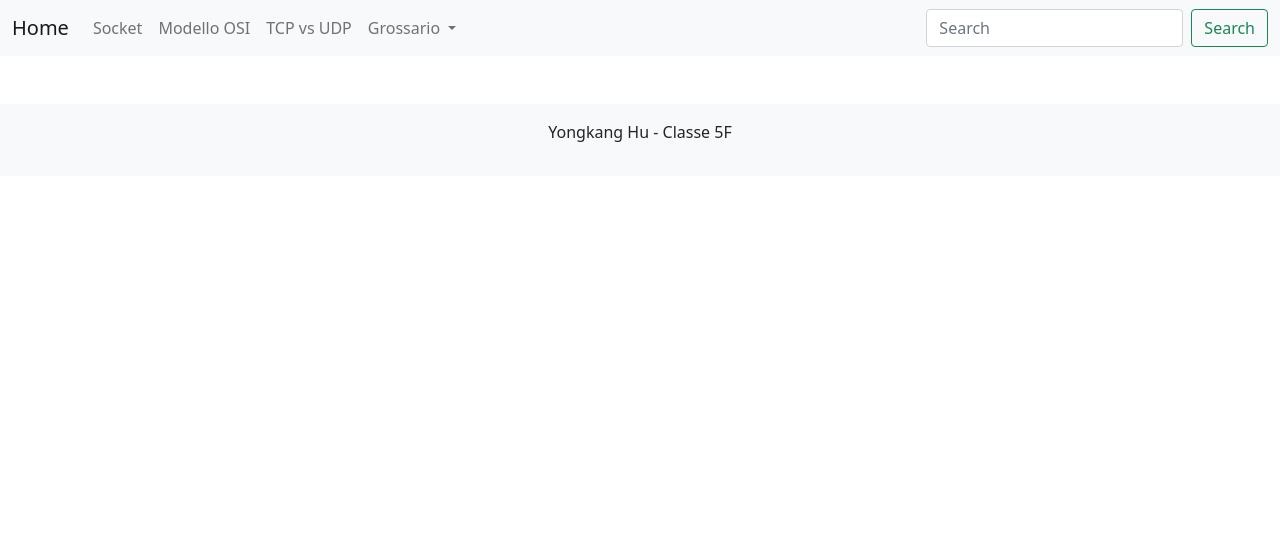
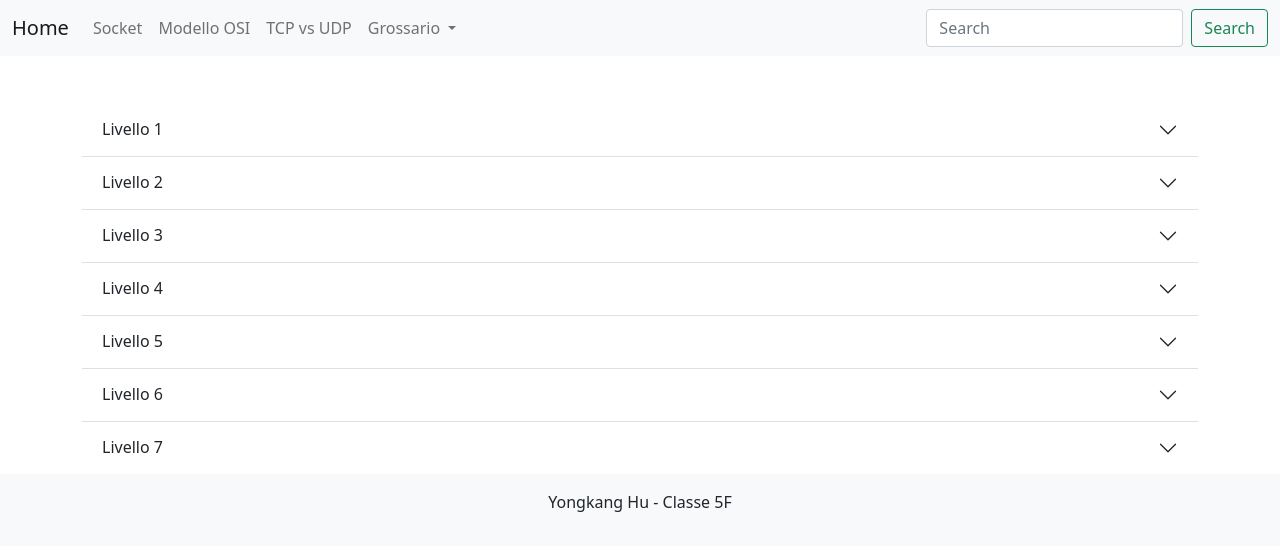
Before and after one commit to yongkang49/Scuola, a plain HTML site: page 5F/Progetto Bootstrap 5/osi.html in a window 1280 px wide. Drawn offline with nearby package versions, Linux system fonts and the light colour scheme.

Commit message:
aggiunto accordion

```diff
--- a/5F/Progetto Bootstrap 5/osi.html
+++ b/5F/Progetto Bootstrap 5/osi.html
@@ -51,12 +51,99 @@
     </nav>
 
     <div class="container mt-5">
-
+        <div class="accordion accordion-flush" id="accordionFlushExample">
+            <div class="accordion-item">
+                <h2 class="accordion-header" id="flush-headingOne">
+                    <button class="accordion-button collapsed" type="button" data-bs-toggle="collapse"
+                        data-bs-target="#flush-collapseOne" aria-expanded="false" aria-controls="flush-collapseOne">
+                        Livello 1
+                    </button>
+                </h2>
+                <div id="flush-collapseOne" class="accordion-collapse collapse" aria-labelledby="flush-headingOne"
+                    data-bs-parent="#accordionFlushExample">
+                    <div class="accordion-body">...</div>
+                </div>
+            </div>
+            <div class="accordion-item">
+                <h2 class="accordion-header" id="flush-headingTwo">
+                    <button class="accordion-button collapsed" type="button" data-bs-toggle="collapse"
+                        data-bs-target="#flush-collapseTwo" aria-expanded="false" aria-controls="flush-collapseTwo">
+                        Livello 2
+                    </button>
+                </h2>
+                <div id="flush-collapseTwo" class="accordion-collapse collapse" aria-labelledby="flush-headingTwo"
+                    data-bs-parent="#accordionFlushExample">
+                    <div class="accordion-body">...</div>
+                </div>
+            </div>
+            <div class="accordion-item">
+                <h2 class="accordion-header" id="flush-headingThree">
+                    <button class="accordion-button collapsed" type="button" data-bs-toggle="collapse"
+                        data-bs-target="#flush-collapseThree" aria-expanded="false" aria-controls="flush-collapseThree">
+                        Livello 3
+                    </button>
+                </h2>
+                <div id="flush-collapseThree" class="accordion-collapse collapse" aria-labelledby="flush-headingThree"
+                    data-bs-parent="#accordionFlushExample">
+                    <div class="accordion-body">...</div>
+                </div>
+            </div>
+            <div class="accordion-item">
+                <h2 class="accordion-header" id="flush-headingThree">
+                    <button class="accordion-button collapsed" type="button" data-bs-toggle="collapse"
+                        data-bs-target="#flush-collapseThree" aria-expanded="false" aria-controls="flush-collapseThree">
+                        Livello 4
+                    </button>
+                </h2>
+                <div id="flush-collapseThree" class="accordion-collapse collapse" aria-labelledby="flush-headingThree"
+                    data-bs-parent="#accordionFlushExample">
+                    <div class="accordion-body">...</div>
+                </div>
+            </div>
+            <div class="accordion-item">
+                <h2 class="accordion-header" id="flush-headingThree">
+                    <button class="accordion-button collapsed" type="button" data-bs-toggle="collapse"
+                        data-bs-target="#flush-collapseThree" aria-expanded="false" aria-controls="flush-collapseThree">
+                        Livello 5
+                    </button>
+                </h2>
+                <div id="flush-collapseThree" class="accordion-collapse collapse" aria-labelledby="flush-headingThree"
+                    data-bs-parent="#accordionFlushExample">
+                    <div class="accordion-body">...</div>
+                </div>
+            </div>
+            <div class="accordion-item">
+                <h2 class="accordion-header" id="flush-headingThree">
+                    <button class="accordion-button collapsed" type="button" data-bs-toggle="collapse"
+                        data-bs-target="#flush-collapseThree" aria-expanded="false" aria-controls="flush-collapseThree">
+                        Livello 6
+                    </button>
+                </h2>
+                <div id="flush-collapseThree" class="accordion-collapse collapse" aria-labelledby="flush-headingThree"
+                    data-bs-parent="#accordionFlushExample">
+                    <div class="accordion-body">...</div>
+                </div>
+            </div>
+            <div class="accordion-item">
+                <h2 class="accordion-header" id="flush-headingThree">
+                    <button class="accordion-button collapsed" type="button" data-bs-toggle="collapse"
+                        data-bs-target="#flush-collapseThree" aria-expanded="false" aria-controls="flush-collapseThree">
+                        Livello 7
+                    </button>
+                </h2>
+                <div id="flush-collapseThree" class="accordion-collapse collapse" aria-labelledby="flush-headingThree"
+                    data-bs-parent="#accordionFlushExample">
+                    <div class="accordion-body">...</div>
+                </div>
+            </div>
+        </div>
     </div>
     <footer class="bg-light text-center py-3">
         <p>Yongkang Hu - Classe 5F</p>
     </footer>
-    <script src="https://cdn.jsdelivr.net/npm/bootstrap@5.0.2/dist/js/bootstrap.bundle.min.js" integrity="sha384-MrcW6ZMFYlzcLA8Nl+NtUVF0sA7MsXsP1UyJoMp4YLEuNSfAP+JcXn/tWtIaxVXM" crossorigin="anonymous"></script>
+    <script src="https://cdn.jsdelivr.net/npm/bootstrap@5.0.2/dist/js/bootstrap.bundle.min.js"
+        integrity="sha384-MrcW6ZMFYlzcLA8Nl+NtUVF0sA7MsXsP1UyJoMp4YLEuNSfAP+JcXn/tWtIaxVXM"
+        crossorigin="anonymous"></script>
 </body>
 
 </html>
```
